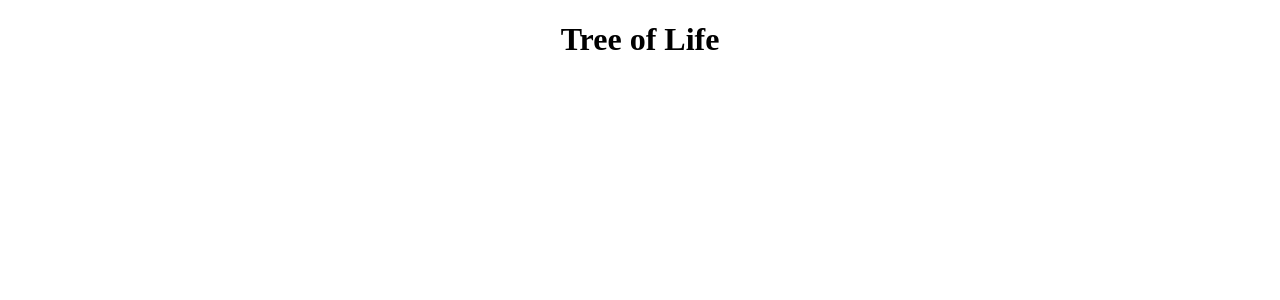
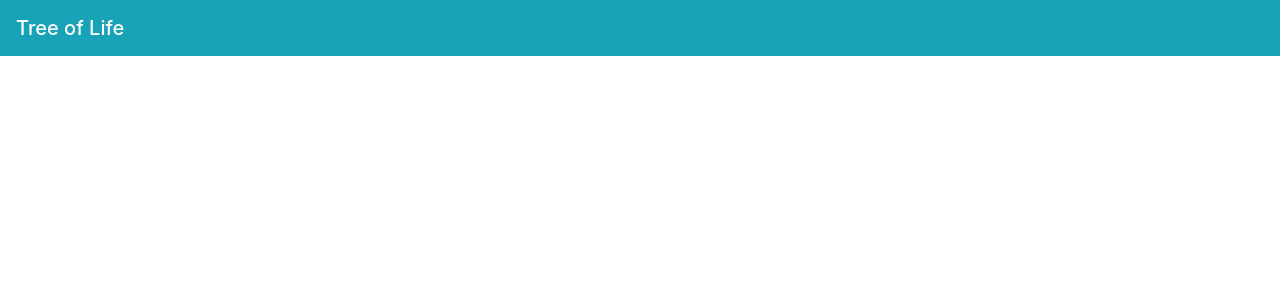
Before and after one commit to erictakahashi/Tree-of-Life, an Angular app: page / in a window 1280 px wide. Shown: the top 300 px of the page. Built offline with nearby package versions, Linux system fonts and the light colour scheme.

Commit message:
App Component: Add the title inside a bootstrap navbar

```diff
--- a/src/app/app.component.html
+++ b/src/app/app.component.html
@@ -1,6 +1,5 @@
 <!--The content below is only a placeholder and can be replaced.-->
-<div style="text-align:center">
-  <h1>
-   {{ title }}
-  </h1>
-</div>
+
+<nav class="navbar navbar-light bg-info">
+  <h1 class="navbar-brand mb-0 h1 text-white">{{ title }}</h1>
+</nav>
--- a/src/styles.css
+++ b/src/styles.css
@@ -1,3 +1,4 @@
 /* You can add global styles to this file, and also import other style files */
 
 @import "~@angular/material/prebuilt-themes/indigo-pink.css";
+@import "~bootstrap/dist/css/bootstrap.css";
```
